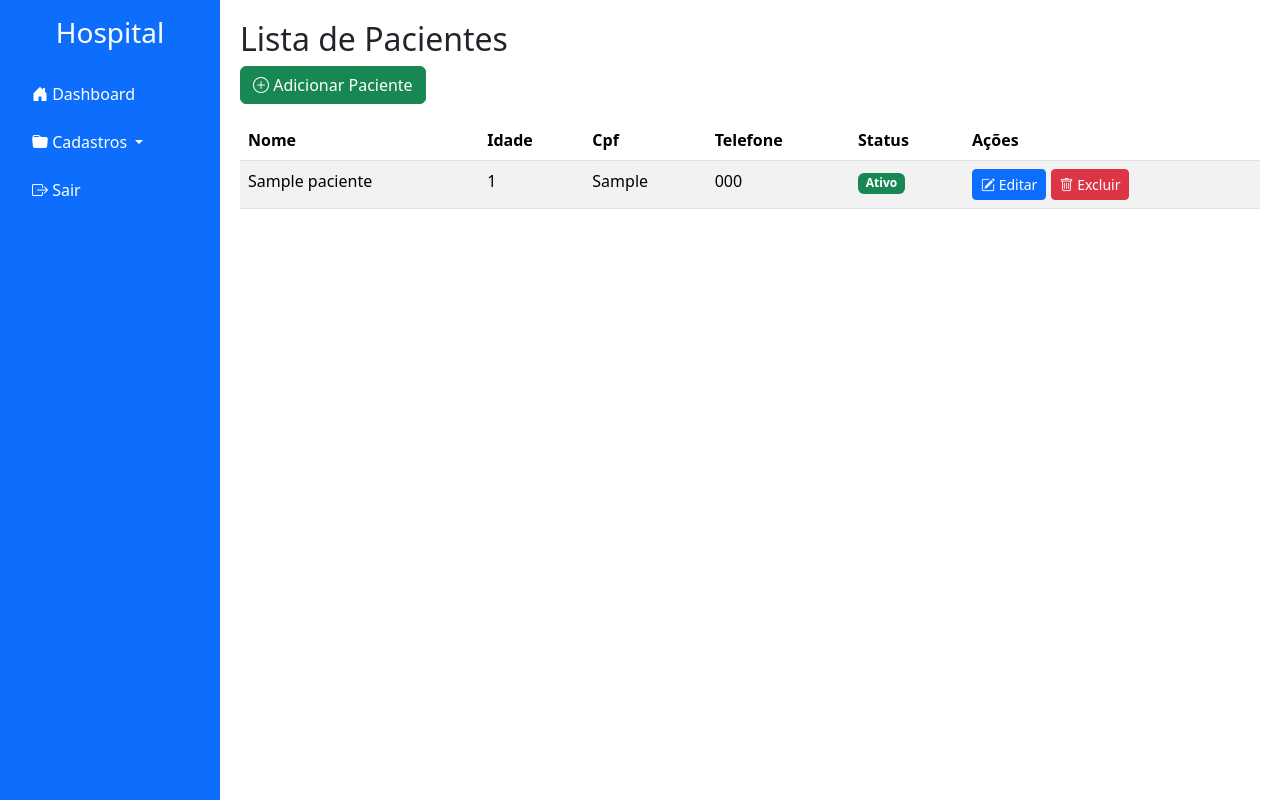
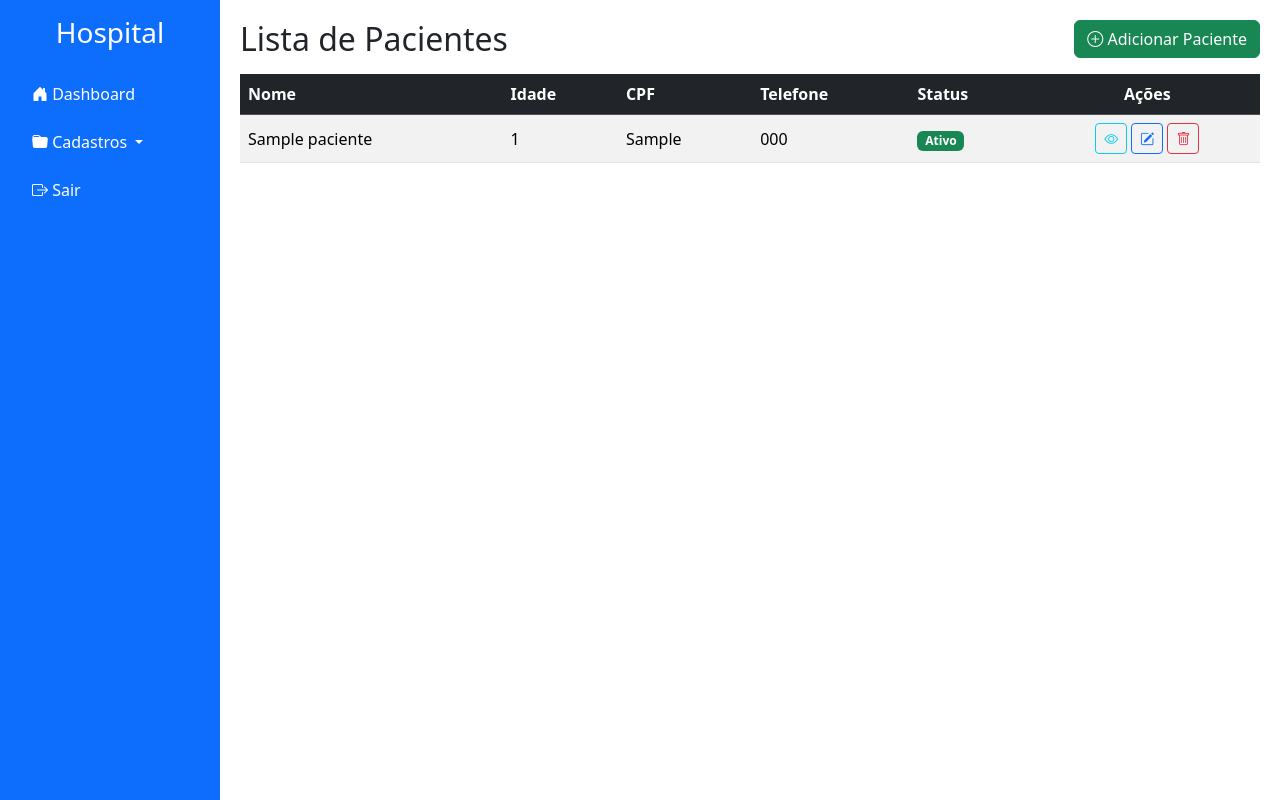
Before and after one commit to rfalves-wq/clinica2, a Django app: page /pacientes/ in a window 1280 px wide. Run offline with Django 5.2, Linux system fonts and the light colour scheme; tables that the repository leaves empty hold one stand-in row (values such as "Sample post").

Commit message:
Atualizado

```diff
--- a/pacientes/forms.py
+++ b/pacientes/forms.py
@@ -5,9 +5,11 @@ class PacienteForm(forms.ModelForm):
     class Meta:
         model = Paciente
         # Inclui apenas campos que existem no modelo
-        fields = ['nome', 'idade', 'telefone', 'ativo', 'cpf']
+        fields = ['nome', 'nome_mae','nome_pai','idade', 'telefone', 'ativo', 'cpf']
         widgets = {
             'nome': forms.TextInput(attrs={'class': 'form-control'}),
+            'nome_mae': forms.TextInput(attrs={'class': 'form-control'}),
+            'nome_pai': forms.TextInput(attrs={'class': 'form-control'}),
             'idade': forms.NumberInput(attrs={'class': 'form-control'}),
             'telefone': forms.TextInput(attrs={'class': 'form-control'}),
             'ativo': forms.CheckboxInput(attrs={'class': 'form-check-input'}),
--- a/pacientes/models.py
+++ b/pacientes/models.py
@@ -2,6 +2,8 @@ from django.db import models
 
 class Paciente(models.Model):
     nome = models.CharField(max_length=100)
+    nome_mae = models.CharField(max_length=255)  # Nome da mãe
+    nome_pai = models.CharField(max_length=255, null=True, blank=True)  # Nome do pai (opcional)
     idade = models.IntegerField()
     telefone = models.CharField(max_length=20)
     ativo = models.BooleanField(default=True)
--- a/pacientes/templates/pacientes/list.html
+++ b/pacientes/templates/pacientes/list.html
@@ -1,18 +1,24 @@
 {% extends 'base.html' %}
 
 {% block content %}
-<h2>Lista de Pacientes</h2>
-<a href="{% url 'pacientes_add' %}" class="btn btn-success mb-3"><i class="bi bi-plus-circle"></i> Adicionar Paciente</a>
+<div class="d-flex justify-content-between align-items-center mb-3">
+    <h2 class="mb-0">Lista de Pacientes</h2>
+    <a href="{% url 'pacientes_add' %}" class="btn btn-success">
+        <i class="bi bi-plus-circle"></i> Adicionar Paciente
+    </a>
+</div>
 
-<table class="table table-striped">
-    <thead>
+<div class="table-responsive">
+    <table class="table table-striped table-hover align-middle">
+        <thead class="table-dark">
             <tr>
                 <th>Nome</th>
                 <th>Idade</th>
-            <th>Cpf</th>
+                <th>CPF</th>
                 <th>Telefone</th>
+
                 <th>Status</th>
-            <th>Ações</th>
+                <th class="text-center">Ações</th>
             </tr>
         </thead>
         <tbody>
@@ -22,6 +28,7 @@
                 <td>{{ paciente.idade }}</td>
                 <td>{{ paciente.cpf }}</td>
                 <td>{{ paciente.telefone }}</td>
+
                 <td>
                     {% if paciente.ativo %}
                         <span class="badge bg-success">Ativo</span>
@@ -29,12 +36,37 @@
                         <span class="badge bg-secondary">Inativo</span>
                     {% endif %}
                 </td>
-            <td>
-                <a href="{% url 'pacientes_edit' paciente.id %}" class="btn btn-primary btn-sm"><i class="bi bi-pencil-square"></i> Editar</a>
-                <a href="{% url 'pacientes_delete' paciente.id %}" class="btn btn-danger btn-sm" onclick="return confirm('Deseja realmente excluir?');"><i class="bi bi-trash"></i> Excluir</a>
+               <td class="text-center">
+    <!-- Visualizar -->
+    <a href="{% url 'pacientes_detail' paciente.id %}"
+       class="btn btn-outline-info btn-sm"
+       title="Visualizar">
+        <i class="bi bi-eye"></i>
+    </a>
+
+    <!-- Editar -->
+    <a href="{% url 'pacientes_edit' paciente.id %}"
+       class="btn btn-outline-primary btn-sm" title="Editar">
+        <i class="bi bi-pencil-square"></i>
+    </a>
+
+    <!-- Excluir -->
+    <a href="{% url 'pacientes_delete' paciente.id %}"
+       class="btn btn-outline-danger btn-sm"
+       title="Excluir"
+       onclick="return confirm('Deseja realmente excluir este paciente?');">
+        <i class="bi bi-trash"></i>
+    </a>
+</td>
+            </tr>
+            {% empty %}
+            <tr>
+                <td colspan="8" class="text-center text-muted py-4">
+                    <i class="bi bi-info-circle"></i> Nenhum paciente cadastrado.
                 </td>
             </tr>
             {% endfor %}
         </tbody>
     </table>
+</div>
 {% endblock %}
--- a/pacientes/urls.py
+++ b/pacientes/urls.py
@@ -6,4 +6,6 @@ urlpatterns = [
     path('add/', views.pacientes_add, name='pacientes_add'),
     path('edit/<int:id>/', views.pacientes_edit, name='pacientes_edit'),
     path('delete/<int:id>/', views.pacientes_delete, name='pacientes_delete'),
+    path('pacientes/<int:pk>/', views.paciente_detail, name='pacientes_detail'),
+
 ]
--- a/pacientes/views.py
+++ b/pacientes/views.py
@@ -35,3 +35,13 @@ def pacientes_delete(request, id):
     paciente = get_object_or_404(Paciente, id=id)
     paciente.delete()
     return redirect('pacientes_list')
+
+
+from django.shortcuts import render, get_object_or_404
+from .models import Paciente
+
+def paciente_detail(request, pk):
+    paciente = get_object_or_404(Paciente, pk=pk)
+    return render(request, 'pacientes/paciente_detail.html', {
+        'paciente': paciente
+    })
```
Also changed, not shown: pacientes/templates/pacientes/paciente_detail.html (added, +33 -0 lines), pacientes/validators.py (added, +24 -0 lines), pacientes/migrations/0003_paciente_nome_mae_paciente_nome_pai.py (added). Lines whose indentation alone changed are shown as unchanged.
